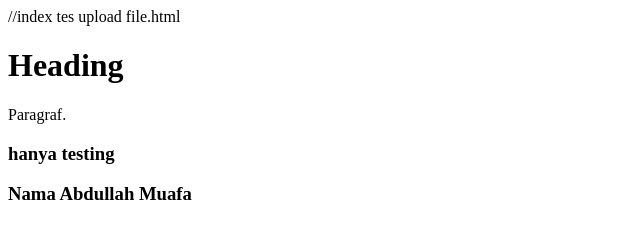
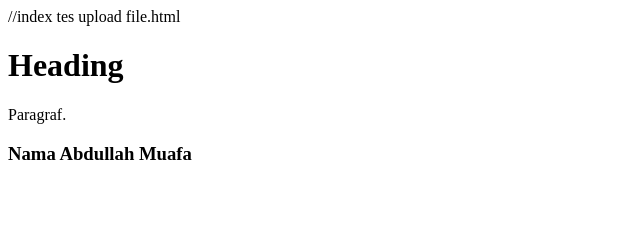
Before and after one commit to AbdMuafa13/tugas_section-2_git, a plain HTML site: page index.html in a window 1280 px wide. Shown: the whole page, without its empty margins (0-640 px from the left). Drawn offline with Linux system fonts and the light colour scheme.

Commit message:
update index.html

```diff
--- a/index.html
+++ b/index.html
@@ -7,7 +7,6 @@
 <body>
   <h1>Heading</h1>
   <p>Paragraf.</p>
-  <h3>hanya testing</h3>
   <h3>Nama Abdullah Muafa</h3>
 </body>
 </html>
```
